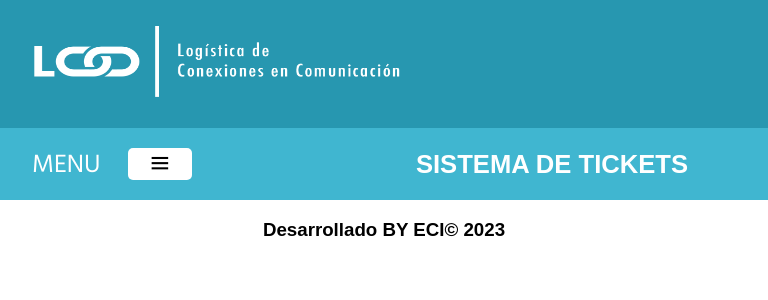
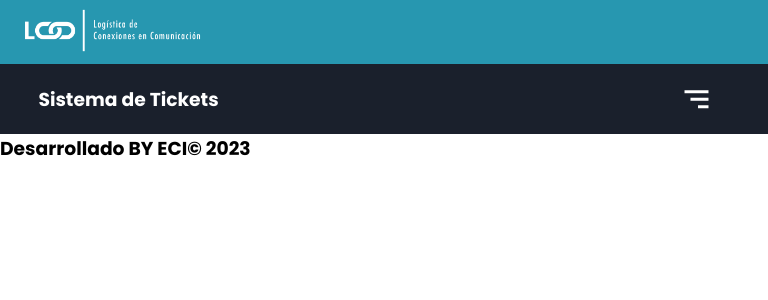
Before and after one commit to CarloAFlores/Sistemas_de_tickets, a PHP site: the page made by views/layout.php in a window 768 px wide. Shown: the top 300 px of the page. Run offline with PHP 8.4, Linux system fonts and the light colour scheme; the template is opened without the code that fills it, so the values that code supplies are empty; the visitor is signed in with stand-in values (Sample User, id 1); some libraries are stand-ins or nearby versions.

Commit message:
Creacion del home

```diff
--- a/includes/Db.php
+++ b/includes/Db.php
@@ -1,6 +1,6 @@
 <?php
 //Aca es onde nos coinectamos a la base de datos
-$db = mysqli_connect('localhost', 'root', 'Linux3529600**', 'Tickets');
+$db = mysqli_connect('localhost', 'root', '3529600', 'ejemplo');
 
 //En caso de no poderse conectar nos saltaran estos errores
 if (!$db) {
--- a/src/css/layout_style.css
+++ b/src/css/layout_style.css
@@ -1,18 +1,127 @@
-body{
+@import url('https://fonts.googleapis.com/css2?family=Poppins:wght@300;400;700&display=swap');
+
+
+*{
     margin: 0;
     padding: 0;
     box-sizing: border-box;
+}
+
+body{
+    font-family: 'Poppins', sans-serif;
 
 }
-header{
-	background: #40B6D0;
+
+
+.menu{
+    background-color: #1A202C;
+    color: #fff;
+    height: 70px;
 }
-footer{;
-	display: grid;
-	place-items: center;
-	font-family: 'Belanosima', sans-serif;
-	width: 100%;
+
+.header__logo{
+    background: #2797B0;
+    display: flex;
+    align-items: center;
+    height: 6rem;
 }
+
+.header__logo--img{
+    width:25rem;
+    height: 6rem;
+    margin-left: 1rem;
+    transition: all 0.5s;
+}
+
+.header__logo--img:hover{
+    transform: scale(1.2);
+}
+
+
+.menu__container{
+    display: flex;
+    justify-content: space-between;
+    align-items: center;
+    width: 90%;
+    max-width: 1200px;
+    height: 100%;
+    margin: 0 auto;
+}
+
+.menu__links{
+    height: 100%;
+    transition: transform .5s;
+    display: flex;
+}
+
+.menu__item{
+    list-style: none;
+    position: relative;
+    height: 100%;
+    --clip: polygon(0 0, 100% 0, 100% 0, 0 0);
+    --transform: rotate(-90deg);
+}
+
+.menu__item:hover{
+    --clip: polygon(0 0, 100% 0, 100% 100%, 0% 100%);
+    --transform: rotate(0);
+}
+
+.menu__link{
+    color: #fff;
+    text-decoration: none;
+    padding: 0 15px;
+    display: flex;
+    height: 100%;
+    align-items: center;
+}
+
+.menu__link:hover{
+    background-color: #5e7094;
+}
+
+
+.menu__arrow{
+    transform: var(--transform);
+    transition: transform .3s;
+    display: block;
+    margin-left: 3px;
+}
+
+.menu__nesting{
+    list-style: none;
+    transition:clip-path .3s;
+    clip-path: var(--clip);
+    position: absolute;
+    right: 0;
+    bottom: 0;
+    width: max-content;
+    transform: translateY(100%);
+    background-color: #000;
+}
+
+.menu__link--inside{
+    padding: 10px;
+}
+
+.menu__link--inside:hover{
+    background-color: #798499;
+}
+
+.menu__hamburguer{
+    height: 100%;
+    display: flex;
+    align-items: center;
+    padding: 0 15px;
+    cursor: pointer;
+    display: none;
+}
+
+
+
+
+
+@media (max-width:800px){
 
     .header__logo{
     background: #2797B0;
@@ -21,64 +130,78 @@ footer{;
     height: 4rem;
 }
 .header__logo--img{
-	width:10rem;
-	height: 2.5rem;
+    width:12rem;
+    height: 3.5rem;
     margin-left: 1rem;
 }
-.nav{
+
+    .menu__hamburguer{
         display: flex;
-	justify-content: space-around;
     }
 
-.nav__menu{
-	font-family: 'Hind Siliguri', sans-serif;
-	font-weight: 400;
-	display: flex;
+    .menu__item{
+        --clip:0;
+        overflow:hidden ;
+    }
+
+    .menu__item--active{
+        --transform: rotate(0);
+        --background: #5e7094;
+    }
+
+    .menu__item--show{
+        background-color: var(--background);
+    }
+
+
+    .menu__links{
+        position: fixed;
+        max-width: 400px;
+        width: 100%;
+        top: 70px;
+        bottom: 0;
+        right: 0;
+        background-color: #000;
+        overflow-y: auto;
+        display: grid;
+        grid-auto-rows: max-content;
+        transform: translateX(100%);
+    }
+
+    .menu__links--show{
+        transform: unset;
+        width: 75%;
+        display: grid;
+        justify-content: center;
         align-items: center;
-	color: white;
+        top: 8.2rem;
+    }
+
+    .menu__link{
+        padding: 25px 0;
+        padding-left: 30px;
+        height: auto;
+    }
+
+    .menu__arrow{
+        margin-left: auto;
+        margin-right: 20px;
+    }
+
+    .menu__nesting{
+        display: grid;
+        position: unset;
+        width: 100%;
+        transform: translateY(0);
+        height: 0;
+        transition: height .3s;
+    }
+
+    .menu__link--inside{
+        width: 90%;
+        margin-left: auto;
+        border-left: 1px solid #798499;
+    }
+
 
 }
-.nav__titulo{
-	font-family: 'Belanosima', sans-serif;
-	color: white;
-}
-.nav__menu--btn{
-	margin-left: .5rem;
-	background: white;
-	border: none;
-	height: 2rem;
-	width: 4rem;
-	display: grid;
-	place-items: center;
-	border-radius: 5px;
-}
-
-@media (min-width: 700px){
-	.header__logo{
-		height: 8rem;
-	}
-	.header__logo--img{
-		width:25rem;
-		height: 6rem;
-	}
-
-	.nav{
-	display: flex;
-	justify-content: space-between;
-	align-items: center;
-	height: 4.5rem;
-	}
-	.nav__menu{
-
-		width: 10rem;
-		height: 3rem;
-		justify-content: space-between;
-		font-size: 1.6rem;
-		margin-left: 2rem;
-	}
-	.nav__titulo{
-		font-size: 1.6rem;
-		margin-right: 5rem;
-	}
-
-}
--- /dev/null
+++ b/src/css/style_tickets.css
@@ -0,0 +1,3 @@
+body{
+	background: green;
+}
--- /dev/null
+++ b/src/js/main.js
@@ -0,0 +1,57 @@
+(function(){
+    const listElements = document.querySelectorAll('.menu__item--show');
+    const list = document.querySelector('.menu__links');
+    const menu = document.querySelector('.menu__hamburguer');
+
+    const addClick = ()=>{
+        listElements.forEach(element =>{
+            element.addEventListener('click', ()=>{
+
+
+                let subMenu = element.children[1];
+                let height = 0;
+                element.classList.toggle('menu__item--active');
+
+
+                if(subMenu.clientHeight === 0){
+                    height = subMenu.scrollHeight;
+                }
+
+                subMenu.style.height = `${height}px`;
+
+            });
+        });
+    }
+
+    const deleteStyleHeight = ()=>{
+        listElements.forEach(element=>{
+
+            if(element.children[1].getAttribute('style')){
+                element.children[1].removeAttribute('style');
+                element.classList.remove('menu__item--active');
+            }
+
+        });
+    }
+
+
+    window.addEventListener('resize', ()=>{
+        if(window.innerWidth > 800){
+            deleteStyleHeight();
+            if(list.classList.contains('menu__links--show'))
+                list.classList.remove('menu__links--show');
+
+        }else{
+            addClick();
+        }
+    });
+
+    if(window.innerWidth <= 800){
+        addClick();
+    }
+
+    menu.addEventListener('click', ()=> list.classList.toggle('menu__links--show'));
+
+
+
+})();
--- a/views/layout.php
+++ b/views/layout.php
@@ -17,22 +17,66 @@ $auth = $_SESSION['login'];
 </head>
 <body>
     <?php if($auth): ?>
-        <header>
-            <div class="header__logo">
-                <img src="../../src/img/logosinfondoblanco.png" alt="" class="header__logo--img">
+        <div class="header__logo">
+                <img src="../../src/img/logosinfondoblanco.png" alt="LOGO ECI©" class="header__logo--img">
             </div>
 
-            <div class="header__menu nav">
-                <div class="nav__menu">
-                    <p>MENU</p>
-                    <button class="nav__menu--btn">
-                        <i class="bx bx-menu bx-sm"></i>
-                    </button>
-                </div>
-                <h5 class="nav__titulo">SISTEMA DE TICKETS</h5>
+            <nav class="menu">
+
+                <section class="menu__container">
+
+            <h1 class="menu__logo">Sistema de Tickets</h1>
+
+
+            <ul class="menu__links">
+                <li class="menu__item">
+                    <a href="#" class="menu__link">Principal</a>
+                </li>
+
+                <li class="menu__item menu__item--show">
+                    <a href="#" class="menu__link">Mis Tickets <i class='bx bxs-chevron-down bx-md menu__arrow'></i> </a>
+
+                    <ul class="menu__nesting">
+                        <li class="menu__inside">
+                            <a href="#" class="menu__link menu__link--inside">Pendientes</a>
+                        </li>
+                        <li class="menu__inside">
+                            <a href="#" class="menu__link menu__link--inside">En Proceso</a>
+                        </li>
+                        <li class="menu__inside">
+                            <a href="#" class="menu__link menu__link--inside">En espera por falta de Recurso</a>
+                        </li>
+                        <!--<li class="menu__inside">
+                            <a href="#" class="menu__link menu__link--inside">No Procede</a>
+                        </li>-->
+                        <li class="menu__inside">
+                            <a href="#" class="menu__link menu__link--inside">Terminados</a>
+                        </li>
+                        <li class="menu__inside">
+                            <a href="#" class="menu__link menu__link--inside">Cancelados</a>
+                        </li>
+                        <li class="menu__inside">
+                            <a href="#" class="menu__link menu__link--inside">Eliminados</a>
+                        </li>
+                    </ul>
+                </li>
+
+                <li class="menu__item">
+                    <a href="#" class="menu__link">Estadisticas</a>
+                </li>
+                <li class="menu__item">
+                    <a href="#" class="menu__link">Cerrar Sesión</a>
+                </li>
+
+            </ul>
+
+            <div class="menu__hamburguer">
+                <i class='bx bx-menu-alt-right bx-md' class="menu__img"></i>
             </div>
+        </section>
 
-        </header>
+
+    </nav>
     <?php endif; ?>
 
     <?php echo $contenido; ?>
@@ -45,5 +89,7 @@ $auth = $_SESSION['login'];
         </footer>
     <?php  endif;?>
 
+    <script src="../../src/js/main.js"></script>
+
 </body>
 </html>
```
Lines whose indentation alone changed are shown as unchanged.
